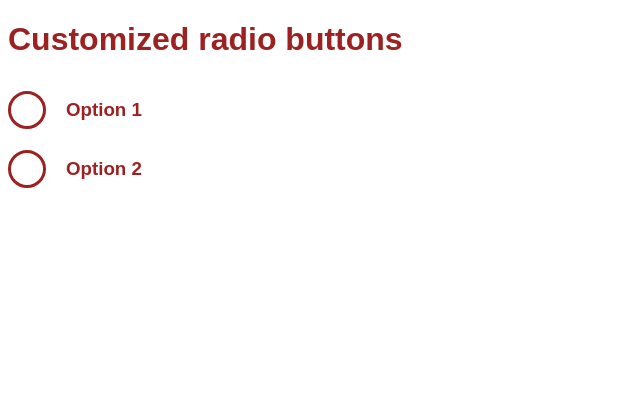
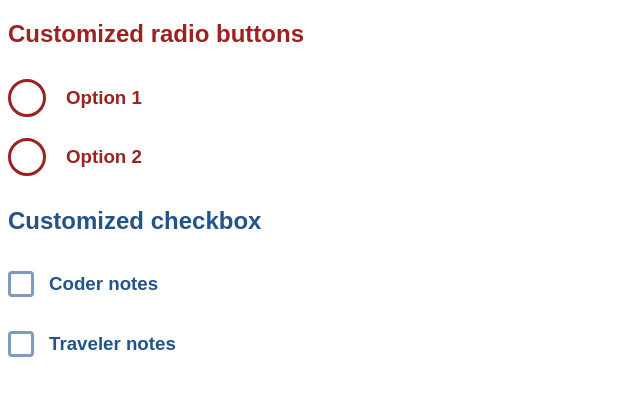
Before and after one commit to vulpes91/custom-radio-buttons, a plain HTML site: page index.html in a window 1280 px wide. Shown: the whole page, without its empty margins (0-640 px from the left). Drawn offline with Linux system fonts and the light colour scheme.

Commit message:
добавлены чекбоксы

```diff
--- a/index.html
+++ b/index.html
@@ -10,7 +10,7 @@
 </head>
 
 <body>
-    <h1>Customized radio buttons</h1>
+    <h2>Customized radio buttons</h2>
     <div class="form-group">
         <label>
             <input class="real-radio" name="category" type="radio" value="first">
@@ -25,7 +25,19 @@
             <h3>Option 2</h3>
         </label>
     </div>
-
+    <h2 class="checkbox-title">Customized checkbox</h2>
+    <div class="form-group">
+        <label>
+            <input type="checkbox" name="coder-notes" id="" class="real-checkbox">
+            <span class="custom-checkbox"></span>
+            <h3 class="checkbox-title">Coder notes</h3>
+        </label>
+        <label>
+            <input type="checkbox" name="traveler-notes" id="" class="real-checkbox">
+            <span class="custom-checkbox"></span>
+            <h3 class="checkbox-title">Traveler notes</h3>
+        </label>
+    </div>
 </body>
 
 </html>
--- a/styles/main.css
+++ b/styles/main.css
@@ -61,3 +61,62 @@ h3 {
 }
 /* Когда выбрана (checked) реальная, отображается кастомная
  два двоеточия — это псевдоэлемент, а одно — псевдокласс (как :hover).   */
+
+
+
+ /*______________ ЧЕКБОКСЫ______________ */
+
+.checkbox-title {
+    color: #22538b;
+}
+
+ .real-checkbox {
+    width: 0;
+    height: 0;
+    position: absolute;
+    opacity: 0;
+    z-index: -1;
+}
+
+.real-checkbox:focus + .custom-checkbox {
+	box-shadow: 0px 0px 0px 1px #38577a, 0px 0px 10px #7e9bbd;
+}
+
+.custom-checkbox {
+    display: inline-block;
+    width: 20px;
+    height: 20px;
+    background-color: #fff;
+    border: 3px solid #7e9bbd;
+    border-radius: 4px;
+    vertical-align: sub;
+
+    position: relative;
+}
+
+.custom-checkbox::before {
+    content: "";
+
+    /* рисуем галочку */
+    display: inline-block;
+    width: 13px;
+    height: 13px;
+
+    background-image: url("../img/check.svg");
+    background-size: contain;
+    background-repeat: no-repeat;
+
+    position: absolute;
+    left: 50%;
+    top: 50%;
+    transform: translate(-50%, -50%) scale(0); /*scale 0 чтобы спрятать */
+    margin-top: 1px;
+
+    transition: 0.2s ease-in;
+}
+
+/*активация кастомного чекбокса */
+
+.real-checkbox:checked + .custom-checkbox::before {
+    transform: translate(-50%, -50%) scale(1);
+}
```
Also changed, not shown: img/check.svg (added), 1 other file.
